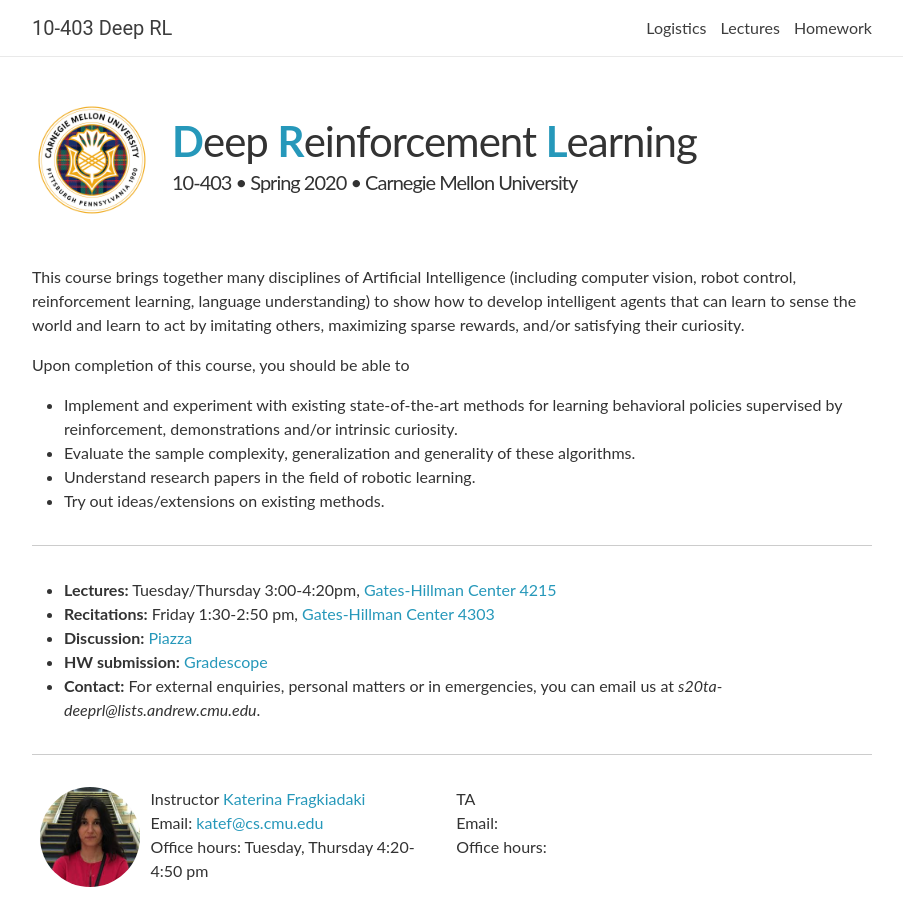
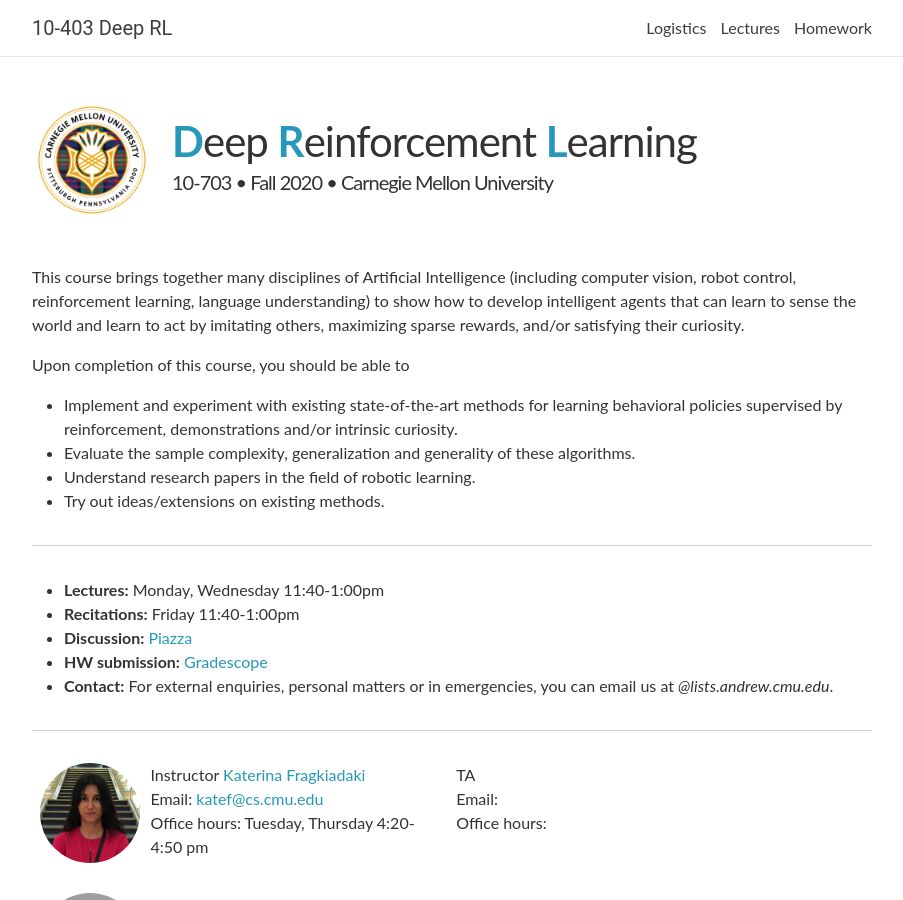
Before and after one commit to cmudeeprl/703website_f20, a Jekyll site: the page built from _pages/about.md, in a window 1280 px wide and 900 px high. Shown: the whole window, without its empty margins (188-1091 px from the left). Built offline with Jekyll 4.4.1, drawn with Linux system fonts in a browser that asks for light colours; nearby versions of some CDN libraries; comment, search, counter and statistics services are not loaded; grey boxes are pictures that could not be loaded.

Commit message:
Update about.md

```diff
--- a/_pages/about.md
+++ b/_pages/about.md
@@ -2,7 +2,7 @@
 layout: about
 permalink: /
 title: <b>D</b>eep <b>R</b>einforcement <b>L</b>earning
-description: 10-403 • Spring 2020 • Carnegie Mellon University
+description: 10-703 • Fall 2020 • Carnegie Mellon University
 logo: cmu-logo.png
 news: true
 ---
@@ -17,11 +17,11 @@ Upon completion of this course, you should be able to
 
 ***
 
-- **Lectures:** Tuesday/Thursday 3:00-4:20pm, [Gates-Hillman Center 4215](https://goo.gl/maps/74vUj6uoaTTzYM937){:target="\_blank"}
-- **Recitations:** Friday 1:30-2:50 pm, [Gates-Hillman Center 4303](https://goo.gl/maps/74vUj6uoaTTzYM937){:target="\_blank"}
+- **Lectures:** Monday, Wednesday 11:40-1:00pm
+- **Recitations:** Friday 11:40-1:00pm
 <!-- - **Office Hours Location:** [Gates-Hillman Center 8228](https://goo.gl/maps/74vUj6uoaTTzYM937){:target="\_blank"} -->
-- **Discussion:** [Piazza](https://piazza.com/class/k58jpq60mhx5da){:target="\_blank"}
-- **HW submission:** [Gradescope](https://www.gradescope.com/courses/81012){:target="\_blank"}
-- **Contact:** For external enquiries, personal matters or in emergencies, you can email us at *s20ta-deeprl@lists.andrew.cmu.edu*.
+- **Discussion:** [Piazza](https://piazza.com){:target="\_blank"}
+- **HW submission:** [Gradescope](https://www.gradescope.com){:target="\_blank"}
+- **Contact:** For external enquiries, personal matters or in emergencies, you can email us at *@lists.andrew.cmu.edu*.
 
 ***
```
